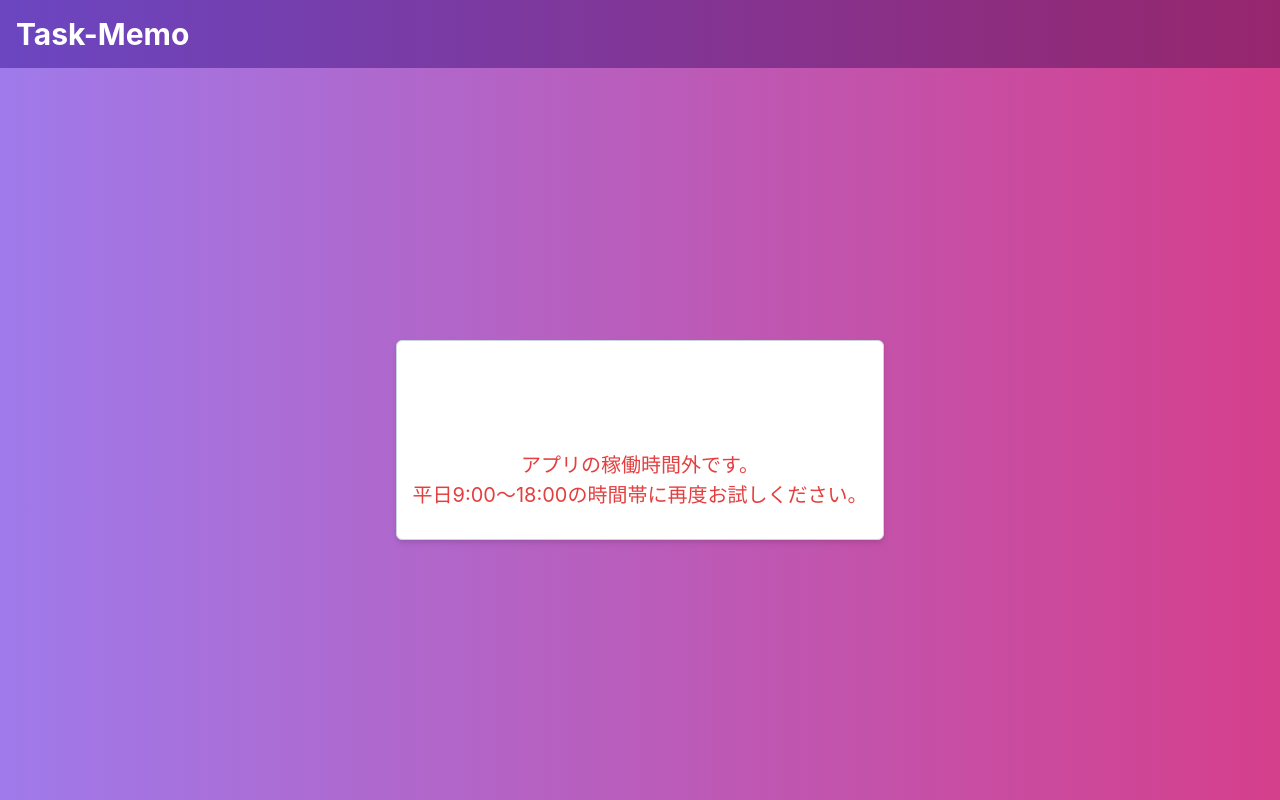
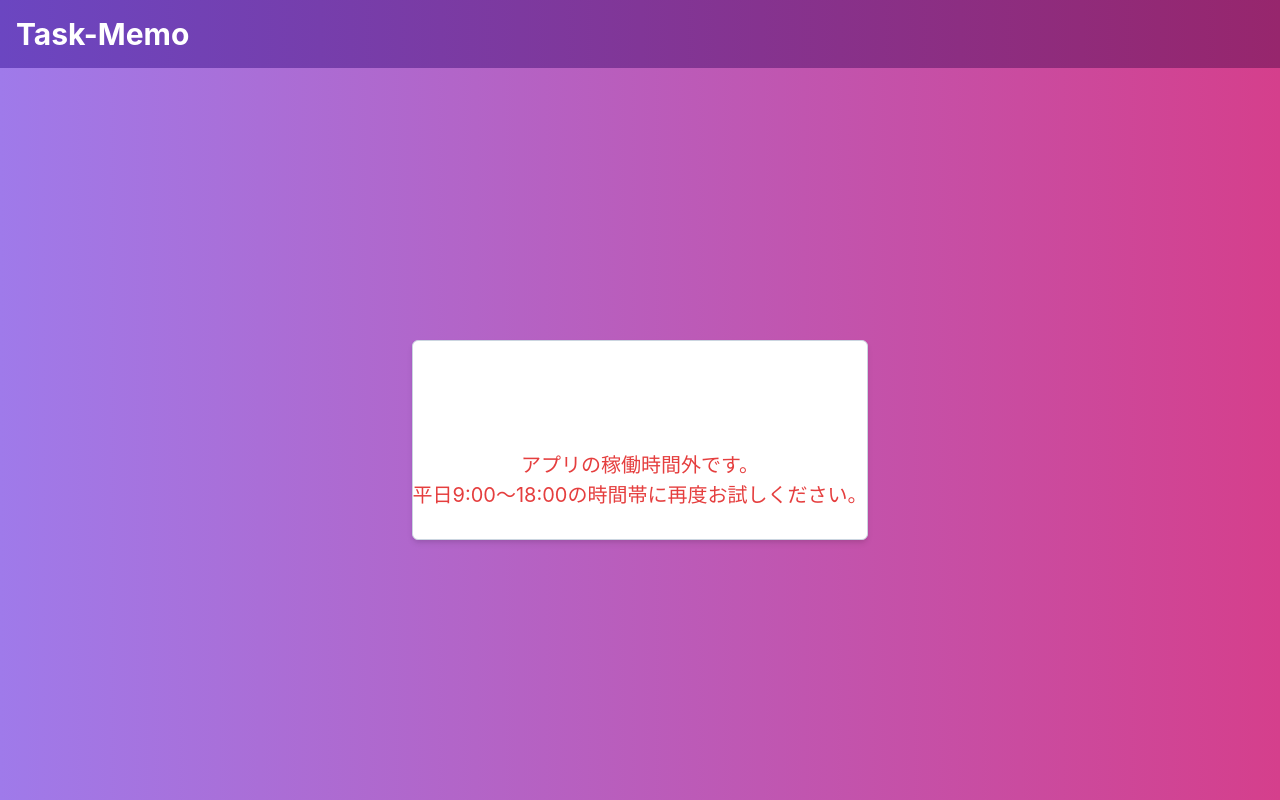
Before and after one commit to kumazaki-y/Task-Memo, a React (Vite) app in the folder front/: page / in a window 1280 px wide. Built offline with nearby package versions, Linux system fonts and the light colour scheme; no server answers.

Commit message:
余白の調整

```diff
--- a/front/src/components/ecosystems/home.tsx
+++ b/front/src/components/ecosystems/home.tsx
@@ -40,16 +40,17 @@ const Home: FC = () => {
     return (
       <Layout>
         <Box
-          p="4" // 内側の余白を指定
-          bg="white" // 背景色を白に設定
-          border="1px" // ボーダーを追加
-          borderColor="gray.300" // ボーダーの色を指定
-          borderRadius="md" // 角丸を追加
-          boxShadow="md" // シャドウを付けて目立たせる
-          display="flex" // Flexboxを有効化
+          p="0" // 内側の余白をゼロに
+          m="0" // 外側の余白をゼロに
+          bg="white"
+          border="1px"
+          borderColor="gray.300"
+          borderRadius="md"
+          boxShadow="md"
+          display="flex" // フレックスボックスで中央揃え
           justifyContent="center" // 横方向で中央揃え
           alignItems="center" // 縦方向で中央揃え
-          minHeight="200px" // ボックスの最小高さを指定（適宜調整）
+          minHeight="200px" // ボックス全体の高さを確保
         >
           <Text fontSize="xl" mt="20" color="red.500">
             アプリの稼働時間外です。
```
